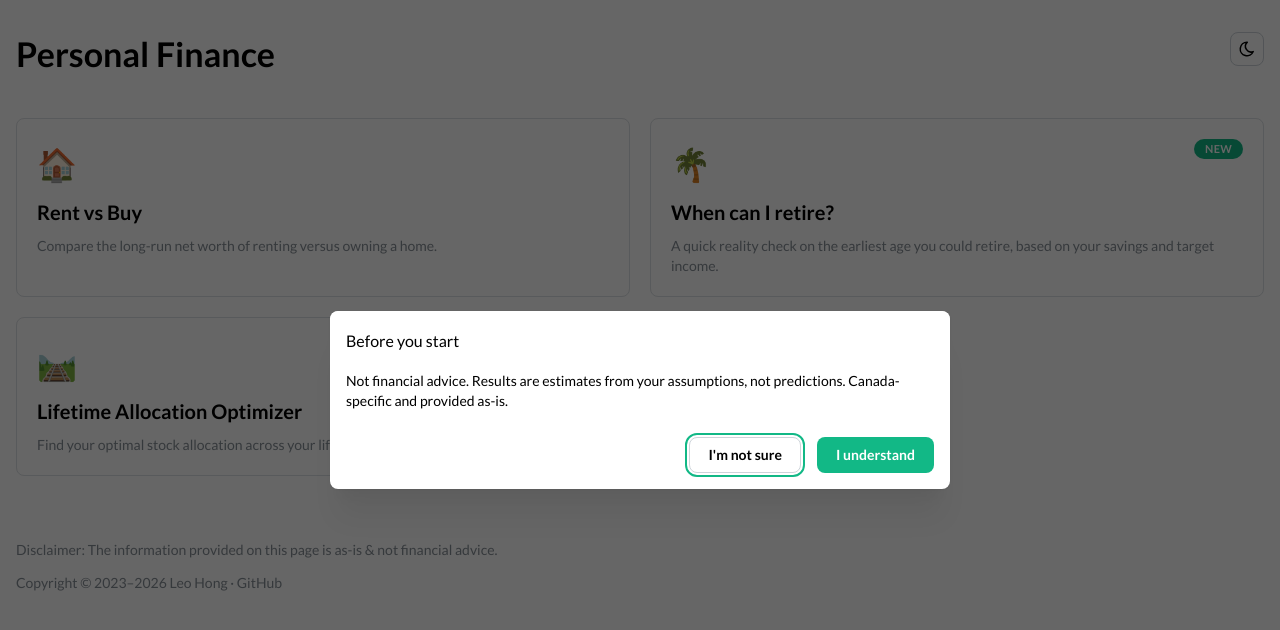
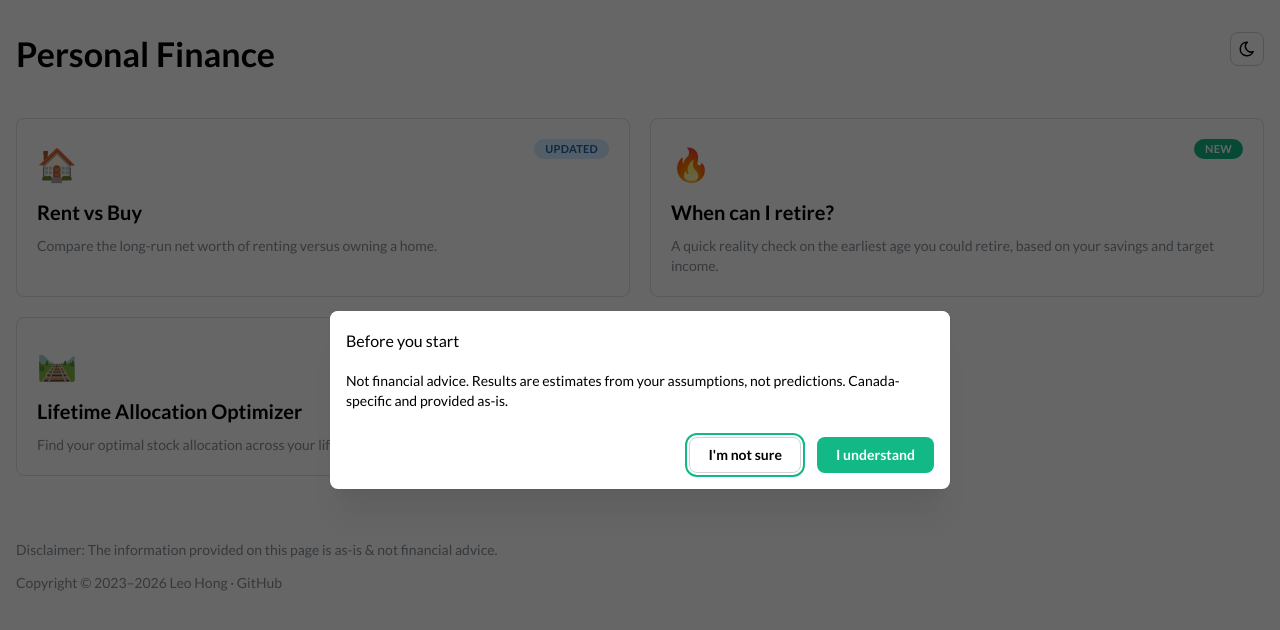
Before and after one commit to low-earth-orbit/rent-vs-buy, a Next.js app: page / in a window 1280 px wide. Shown: the top 630 px of the page. Built offline with nearby package versions, Linux system fonts and the light colour scheme.

Commit message:
Status badge

```diff
--- a/src/app/page.tsx
+++ b/src/app/page.tsx
@@ -2,7 +2,6 @@
 
 import Link from "next/link";
 import {
-  Badge,
   Card,
   Container,
   Group,
@@ -14,6 +13,7 @@ import {
 import Header from "@/components/shared/Header";
 import Footer from "@/components/shared/Footer";
 import DisclaimerModal from "@/components/shared/DisclaimerModal";
+import StatusBadge, { type AppStatus } from "@/components/shared/StatusBadge";
 import {
   loadDisclaimerAccepted,
   saveDisclaimerAccepted,
@@ -25,7 +25,7 @@ type Tool = {
   title: string;
   description: string;
   href?: string;
-  status?: string;
+  status?: AppStatus;
 };
 
 const TOOLS: Tool[] = [
@@ -35,14 +35,15 @@ const TOOLS: Tool[] = [
     description:
       "Compare the long-run net worth of renting versus owning a home.",
     href: "/rent-vs-buy",
+    status: "updated",
   },
   {
-    emoji: "🌴",
+    emoji: "🔥",
     title: "When can I retire?",
     description:
       "A quick reality check on the earliest age you could retire, based on your savings and target income.",
     href: "/retirement",
-    status: "New",
+    status: "new",
   },
   {
     emoji: "🛤️",
@@ -50,7 +51,7 @@ const TOOLS: Tool[] = [
     description:
       "Find your optimal stock allocation across your lifetime. FOR NERDS.",
     href: "/glide-path",
-    status: "Preview",
+    status: "preview",
   },
 ];
 
@@ -61,12 +62,8 @@ function ToolCardBody({ tool }: { tool: Tool }) {
       <Group justify="space-between" align="flex-start" wrap="nowrap">
         <Text fz={32}>{tool.emoji}</Text>
         <Group gap="xs" wrap="nowrap">
-          {!available && (
-            <Badge variant="light" color="gray">
-              Coming soon
-            </Badge>
-          )}
-          {tool.status && <Badge>{tool.status}</Badge>}
+          {!available && <StatusBadge status="coming-soon" />}
+          {tool.status && <StatusBadge status={tool.status} />}
         </Group>
       </Group>
       <Title order={2} fz="xl">
--- /dev/null
+++ b/src/components/shared/StatusBadge.tsx
@@ -0,0 +1,39 @@
+import { Badge } from "@mantine/core";
+
+export type AppStatus = "coming-soon" | "preview" | "new" | "updated";
+
+const STATUS_STYLES: Record<
+  AppStatus,
+  { label: string; color: string; variant: "filled" | "light" }
+> = {
+  "coming-soon": {
+    label: "Coming soon",
+    color: "gray",
+    variant: "light",
+  },
+  preview: {
+    label: "Preview",
+    color: "orange",
+    variant: "light",
+  },
+  new: {
+    label: "New",
+    color: "teal",
+    variant: "filled",
+  },
+  updated: {
+    label: "Updated",
+    color: "blue",
+    variant: "light",
+  },
+};
+
+export default function StatusBadge({ status }: { status: AppStatus }) {
+  const { label, color, variant } = STATUS_STYLES[status];
+
+  return (
+    <Badge color={color} variant={variant}>
+      {label}
+    </Badge>
+  );
+}
```
Also changed, not shown: 1 other file (tests, documents, lock files or other folders).
